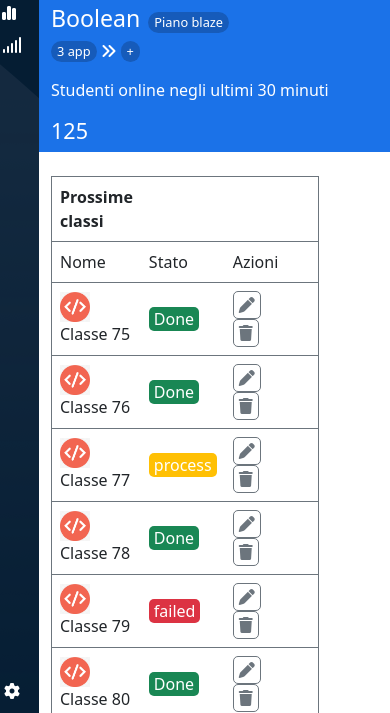
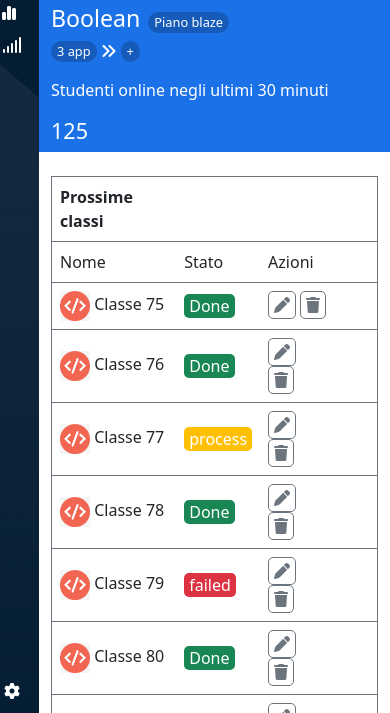
Before and after one commit to leonardochen01/html-css-bootstrap-dashboard, a plain HTML site: page index.html in a window 390 px wide. Shown: the part 121-834 px from the top of the page. Drawn offline with nearby package versions, Linux system fonts and the light colour scheme.

Commit message:
fix: table responsiveness

```diff
--- a/css/style.css
+++ b/css/style.css
@@ -76,6 +76,10 @@ main{
 
 /*TABLE*/
 
+.c-2{
+  width: 60%;
+}
+
 .table tr td{
   vertical-align: middle;
 }
@@ -117,7 +121,7 @@ main{
   cursor: pointer;
 }
 
-@media screen and (max-width:479px){
+@media screen and (max-width:768px){
 
   .table tr td:nth-child(2){
     display: none;
@@ -127,4 +131,7 @@ main{
     display: none;
   }
 
+  .c-2{
+    width: 100%;
+  }
 }
--- a/index.html
+++ b/index.html
@@ -171,7 +171,7 @@
 
       <!--TABLE-->
 
-      <div class="container w-75 m-0 mt-4">
+      <div class="container m-0 mt-4 c-2">
 
         <table class="table table-borderless">
           <thead class="table-bordered">
@@ -198,7 +198,7 @@
               <td>15 Feb 2021</td>
               <td>20%</td>
               <td><span class="done">Done</span></td>
-              <td>
+              <td class="d-flex gap-1">
                 <span><i class="fa-solid fa-pen tool"></i></span>
                 <span><i class="fa-solid fa-trash tool"></i></span>
               </td>
```
